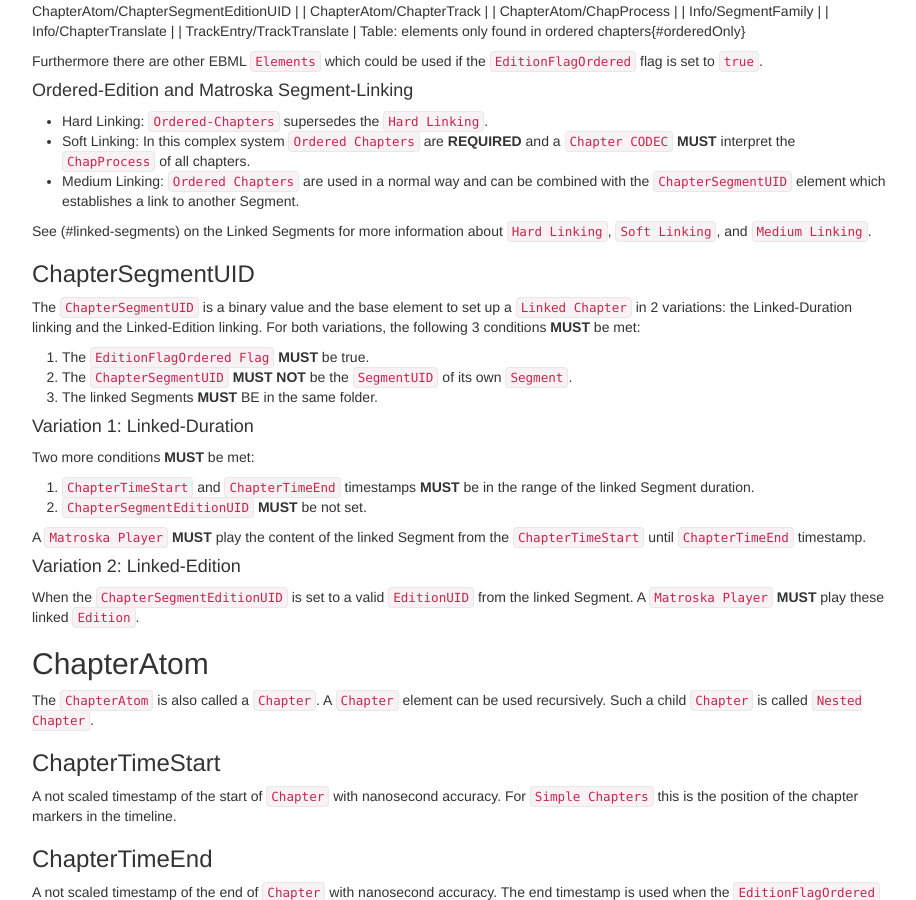
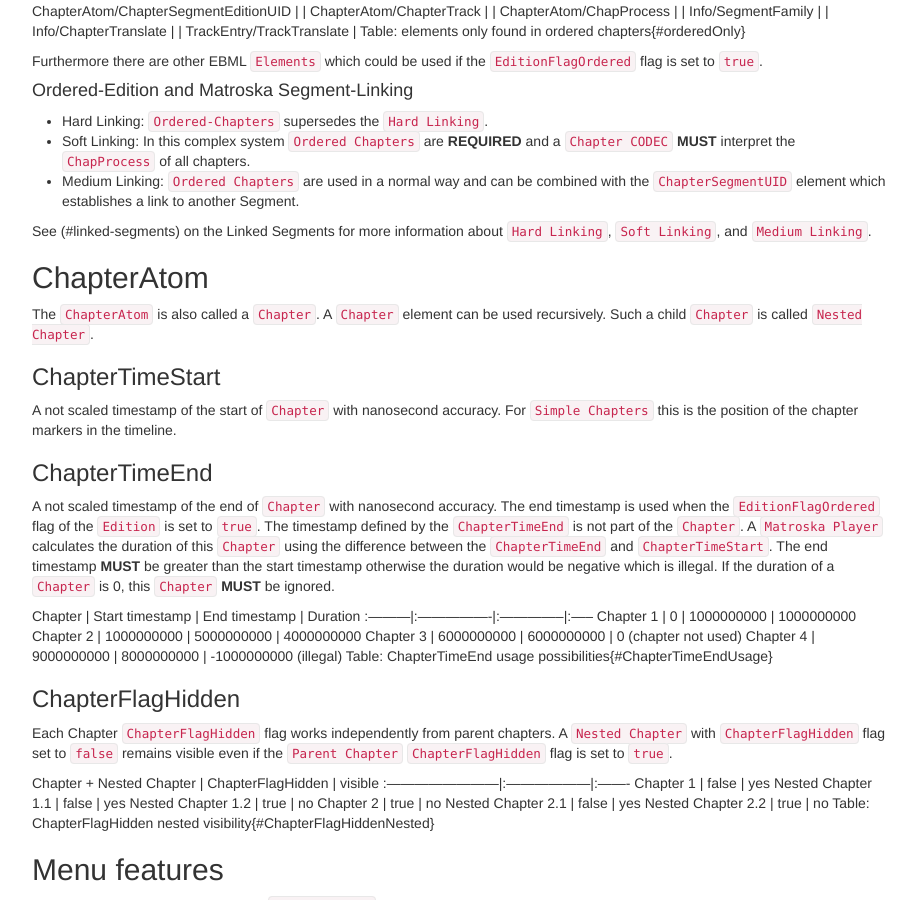
Before and after one commit to ietf-wg-cellar/matroska-specification, a Jekyll site: the page built from chapters.md, in a window 1280 px wide and 900 px high, scrolled down 1073 px. Shown: the whole window, without its empty margins (273-1189 px from the left). Built offline with Jekyll 4.4.1, drawn with Linux system fonts in a browser that asks for light colours.

Commit message:
move the ChapterSegmentUID section in the medium linking section
It could be the other way around, but given it's more a linking feature than
a chapter thing it's better in the linking section.

```diff
--- a/chapters.md
+++ b/chapters.md
@@ -96,32 +96,6 @@
 
 See (#linked-segments) on the Linked Segments for more information
 about `Hard Linking`, `Soft Linking`, and `Medium Linking`.
-
-### ChapterSegmentUID
-
-The `ChapterSegmentUID` is a binary value and the base element to set up a
-`Linked Chapter` in 2 variations: the Linked-Duration linking and the Linked-Edition
-linking. For both variations, the following 3 conditions **MUST** be met:
-
- 1. The `EditionFlagOrdered Flag` **MUST** be true.
- 2. The `ChapterSegmentUID` **MUST NOT** be the `SegmentUID` of its own `Segment`.
- 3. The linked Segments **MUST** BE in the same folder.
-
-#### Variation 1: Linked-Duration
-
-Two more conditions **MUST** be met:
-
- 1. `ChapterTimeStart` and `ChapterTimeEnd` timestamps **MUST** be in the range of the
-    linked Segment duration.
- 2. `ChapterSegmentEditionUID` **MUST** be not set.
-
-A `Matroska Player` **MUST** play the content of the linked Segment from the
-`ChapterTimeStart` until `ChapterTimeEnd` timestamp.
-
-#### Variation 2: Linked-Edition
-
-When the `ChapterSegmentEditionUID` is set to a valid `EditionUID` from the linked
-Segment. A `Matroska Player` **MUST** play these linked `Edition`.
 
 ## ChapterAtom
 The `ChapterAtom` is also called a `Chapter`.
```
Also changed, not shown: notes.md (+24 -0 lines).
